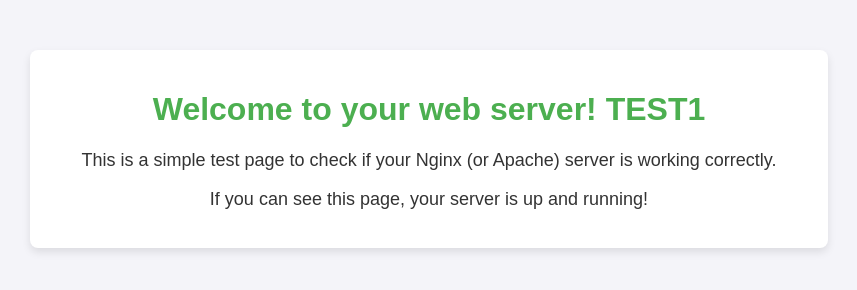
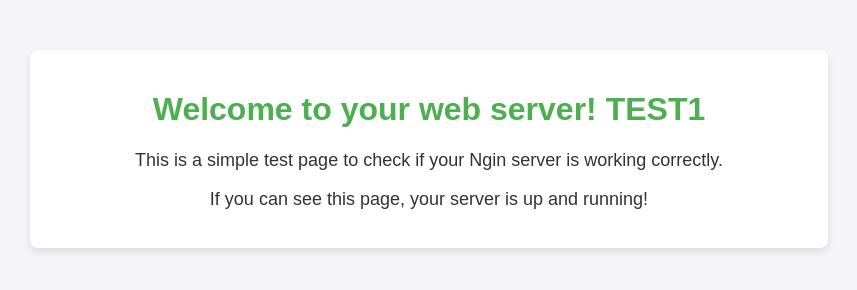
Before and after one commit to Sayn78/Projet1, a plain HTML site: page www/index.html in a window 1280 px wide. Shown: the whole page, without its empty margins (211-1068 px from the left). Drawn offline with Linux system fonts and the light colour scheme.

Commit message:
modification www

```diff
--- a/www/index.html
+++ b/www/index.html
@@ -34,7 +34,7 @@
 <body>
     <div class="container">
         <h1>Welcome to your web server! TEST1</h1>
-        <p>This is a simple test page to check if your Nginx (or Apache) server is working correctly.</p>
+        <p>This is a simple test page to check if your Ngin server is working correctly.</p>
         <p>If you can see this page, your server is up and running!</p>
     </div>
 </body>
```
